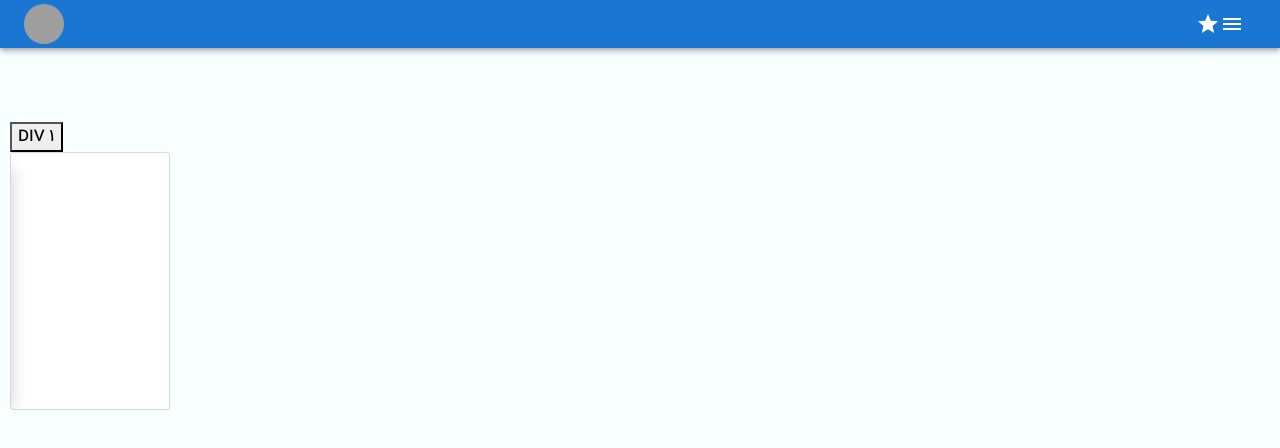
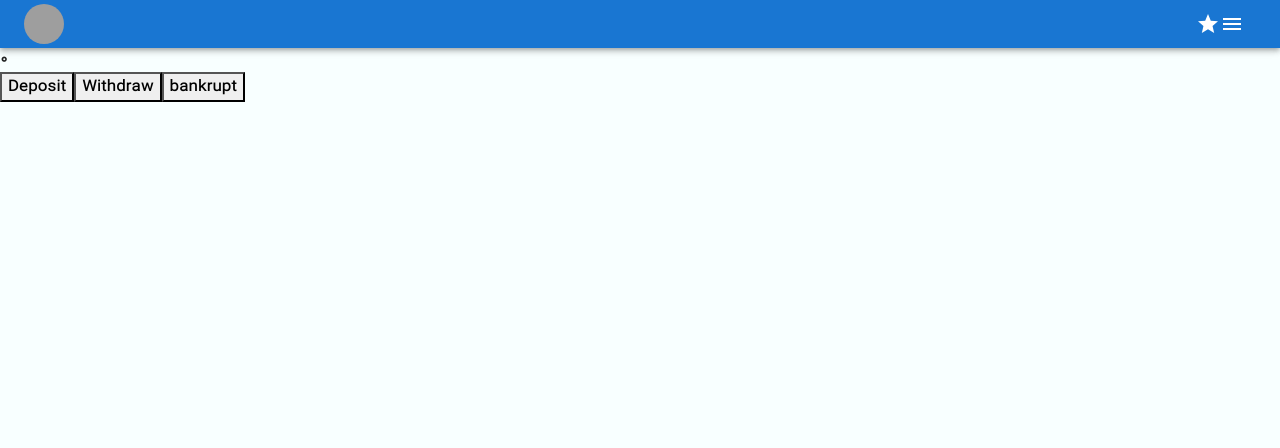
Before and after one commit to fc79/dashboard, a React (Create React App) app: page /bank in a window 1280 px wide. Shown: the top 448 px of the page. Built offline with nearby package versions, Linux system fonts and the light colour scheme; grey boxes are pictures that could not be loaded.

Commit message:
added bank page

```diff
--- a/src/App.tsx
+++ b/src/App.tsx
@@ -16,6 +16,7 @@ import Users from './components/pages/users';
 import BigTable from './components/pages/bigTable';
 
 import "./utils/langs/ttf/IRANSansWeb(FaNum).ttf"
+import Bank from './components/pages/bank';
 function App() {
   const dispatch = useDispatch();
   // const isAuthenticated = useSelector((state:any) => state.auth.isAuthenticated);
@@ -47,7 +48,7 @@ function App() {
             />
             <Route
               path="/bank"
-              element={<OverLay/>}
+              element={<Bank/>}
             />
             <Route
               path="/language-toggle"
--- a/src/components/common/drawer/drawer.tsx
+++ b/src/components/common/drawer/drawer.tsx
@@ -85,8 +85,6 @@ export default function DrawerPersistant() {
   const dispatch = useDispatch();
 
   const [open, setOpen] = React.useState(false);
-console.log("token",token);
-
   const handleDrawerOpen = () => {
     setOpen(true);
   };
--- /dev/null
+++ b/src/components/pages/bank.tsx
@@ -0,0 +1,24 @@
+import React from 'react'
+import { useDispatch,useSelector } from "react-redux";
+import { bindActionCreators } from '@reduxjs/toolkit';
+import {actionCreators, State} from "../../redux/index"
+function Bank() {
+    const dispatch = useDispatch();
+    const {deposit, withdraw,bankrupt} = bindActionCreators(actionCreators,dispatch)
+    const amount = useSelector((state:State)=>  state.bank  )
+
+  return (
+    <div className='bank'>
+        <span>{amount}</span>
+        <div>
+            <button onClick={()=>deposit(1000)}>Deposit</button>
+            <button onClick={() => withdraw(500)}>Withdraw</button>
+            <button onClick={()=>bankrupt()}>bankrupt</button>
+        </div>
+
+
+    </div>
+  )
+}
+
+export default Bank
--- a/src/components/pages/otpLogin.jsx
+++ b/src/components/pages/otpLogin.jsx
@@ -5,7 +5,6 @@ import { useSelector } from 'react-redux';
 import axios from 'axios';
 import BaseUrl from "../../utils/constants/urls"
 import { useDispatch } from 'react-redux';
-import { authActions } from '../../store';
 import Swal from 'sweetalert2'
 import { Formik, Form, Field } from 'formik';
 
```
